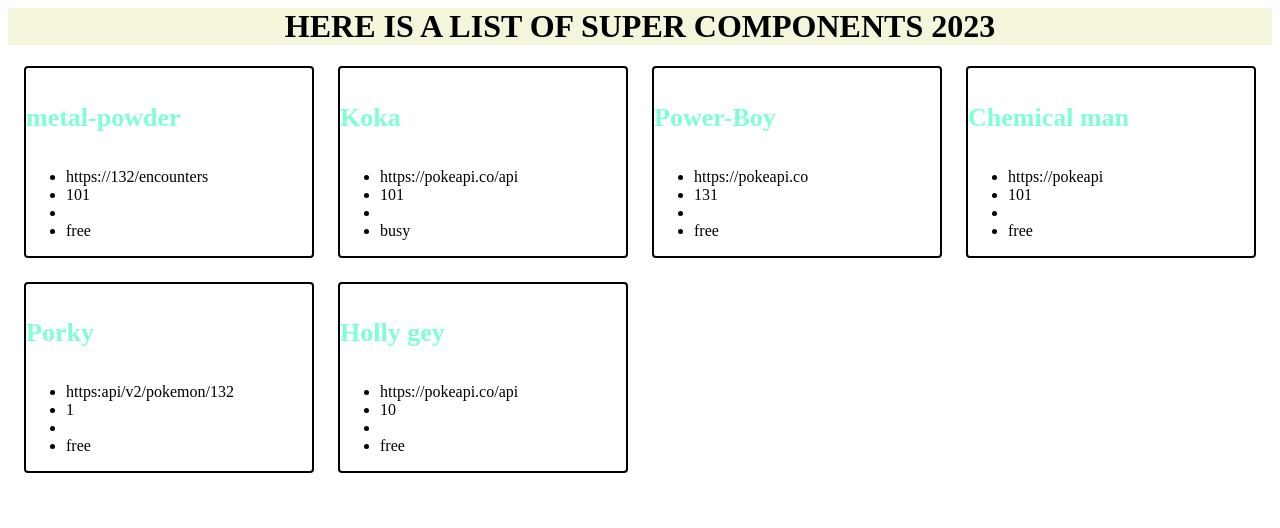
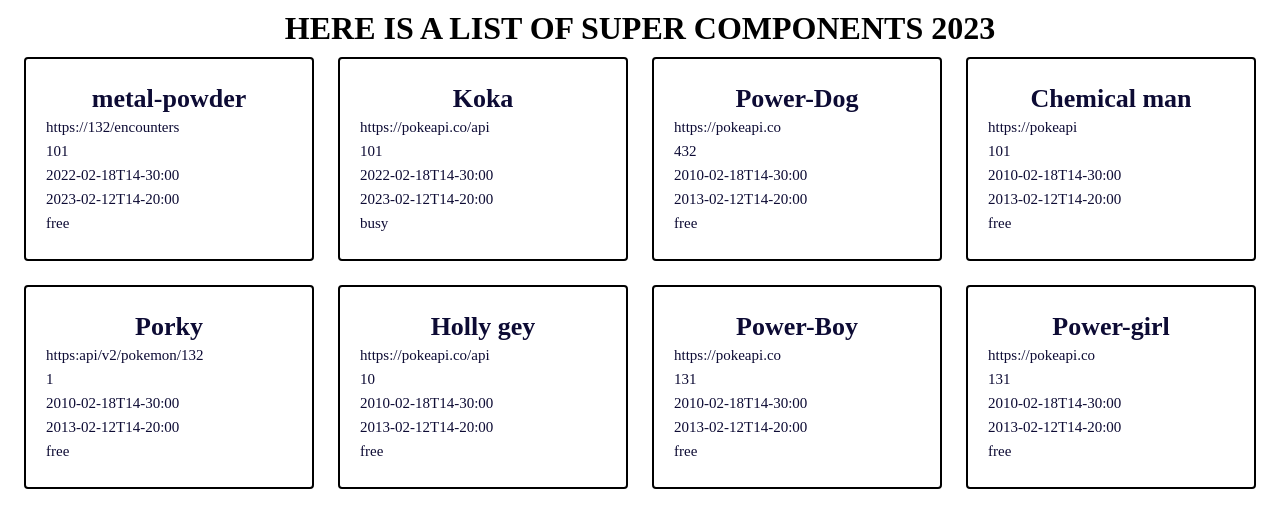
Before and after one commit to Gornichev/react_project_goIt, a React (Create React App) app: page / in a window 1280 px wide. Shown: the top 528 px of the page. Built offline with nearby package versions, Linux system fonts and the light colour scheme.

Commit message:
events card render and add style

```diff
--- a/src/components/Event/Event.jsx
+++ b/src/components/Event/Event.jsx
@@ -1,7 +1,7 @@
 import css from "./Event.module.sass"
 import PropTypes from 'prop-types'
 
-export const Event = ({name, type, base_experience, time, location}) => {
+export const Event = ({name, type, base_experience, time, location,start,end}) => {
     return (
         <div className={css.event}>
             <h4 className={css.eventTitle}>{name}</h4>
@@ -9,6 +9,8 @@
                 <li className="location">{location}</li>
                 <li className="base_experience">{base_experience}</li>
                 <li className="time">{time}</li>
+                <li className="time">{start}</li>
+                <li className="time">{end}</li>
                 <li className="type">{type}</li>
             </ul>
         </div>
@@ -16,7 +18,7 @@
 }
 
 Event.propTypes = {
-    base_experience: PropTypes.string,
+    base_experience: PropTypes.number,
     location: PropTypes.string,
     name: PropTypes.string,
     time: PropTypes.number,
--- a/src/components/Event/Event.module.css
+++ b/src/components/Event/Event.module.css
@@ -2,15 +2,27 @@
   position: relative;
   border-radius: 4px;
   border: 2px black solid;
+  padding: 20px;
 }
 
 .eventTitle {
   font-size: 26px;
-  color: aquamarine;
+  color: #0d0b34;
+  text-align: center;
+  margin: 5px 0;
 }
-.eventTitle .eventList {
-  font-size: 20px;
+
+.eventList {
+  font-size: 15px;
   color: indianred;
+  list-style: none;
+  text-align: left;
+  margin: 0;
+  padding: 0;
+}
+.eventList li {
+  margin-bottom: 7px;
+  color: #0d0b34;
 }
 
 /*# sourceMappingURL=Event.module.css.map */
--- a/src/components/Event/Event.module.sass
+++ b/src/components/Event/Event.module.sass
@@ -2,11 +2,22 @@
 	position: relative
 	border-radius: 4px
 	border: 2px black solid
+	padding: 20px
 
 .eventTitle
 	font-size: 26px
-	color: aquamarine
+	color: #0d0b34
+	text-align: center
+	margin: 5px 0
 
-	.eventList
-		font-size: 20px
-		color: indianred
+.eventList
+	font-size: 15px
+	color: indianred
+	list-style: none
+	text-align: left
+	margin: 0
+	padding: 0
+
+	li
+		margin-bottom: 7px
+		color: #0d0b34
--- a/src/components/EventBord/EventBord.jsx
+++ b/src/components/EventBord/EventBord.jsx
@@ -6,6 +6,7 @@
     return (
         <div className={css.eventBord}>
             {events.map(({name,type,location,base_experience,time}) => (
+
                 <Event key={name}
                        name={name}
                        type={type}
--- a/src/components/PageTitle/PageTitle.module.css
+++ b/src/components/PageTitle/PageTitle.module.css
@@ -1,9 +1,8 @@
 .title {
   font-size: 32px;
   text-align: center;
-  margin-top: 0;
+  margin: 10px 0;
   text-transform: uppercase;
-  background-color: beige;
 }
 
 /*# sourceMappingURL=PageTitle.module.css.map */
--- a/src/components/PageTitle/PageTitle.module.sass
+++ b/src/components/PageTitle/PageTitle.module.sass
@@ -1,6 +1,5 @@
 .title
 	font-size: 32px
 	text-align: center
-	margin-top: 0
+	margin: 10px 0
 	text-transform: uppercase
-	background-color: beige
--- a/src/events.json
+++ b/src/events.json
@@ -20,10 +20,10 @@
     }
   },
   {
-    "name": "Power-Boy",
+    "name": "Power-Dog",
     "location": "https://pokeapi.co",
     "type": "free",
-    "base_experience": 131,
+    "base_experience": 432,
     "time": {
       "start": "2010-02-18T14-30:00",
       "end": "2013-02-12T14-20:00"
@@ -58,5 +58,25 @@
       "start": "2010-02-18T14-30:00",
       "end": "2013-02-12T14-20:00"
     }
+  },
+  {
+    "name": "Power-Boy",
+    "location": "https://pokeapi.co",
+    "type": "free",
+    "base_experience": 131,
+    "time": {
+      "start": "2010-02-18T14-30:00",
+      "end": "2013-02-12T14-20:00"
+    }
+  },
+  {
+    "name": "Power-girl",
+    "location": "https://pokeapi.co",
+    "type": "free",
+    "base_experience": 131,
+    "time": {
+      "start": "2010-02-18T14-30:00",
+      "end": "2013-02-12T14-20:00"
+    }
   }
 ]
```
Also changed, not shown: 2 other files (tests, documents, lock files or other folders).
